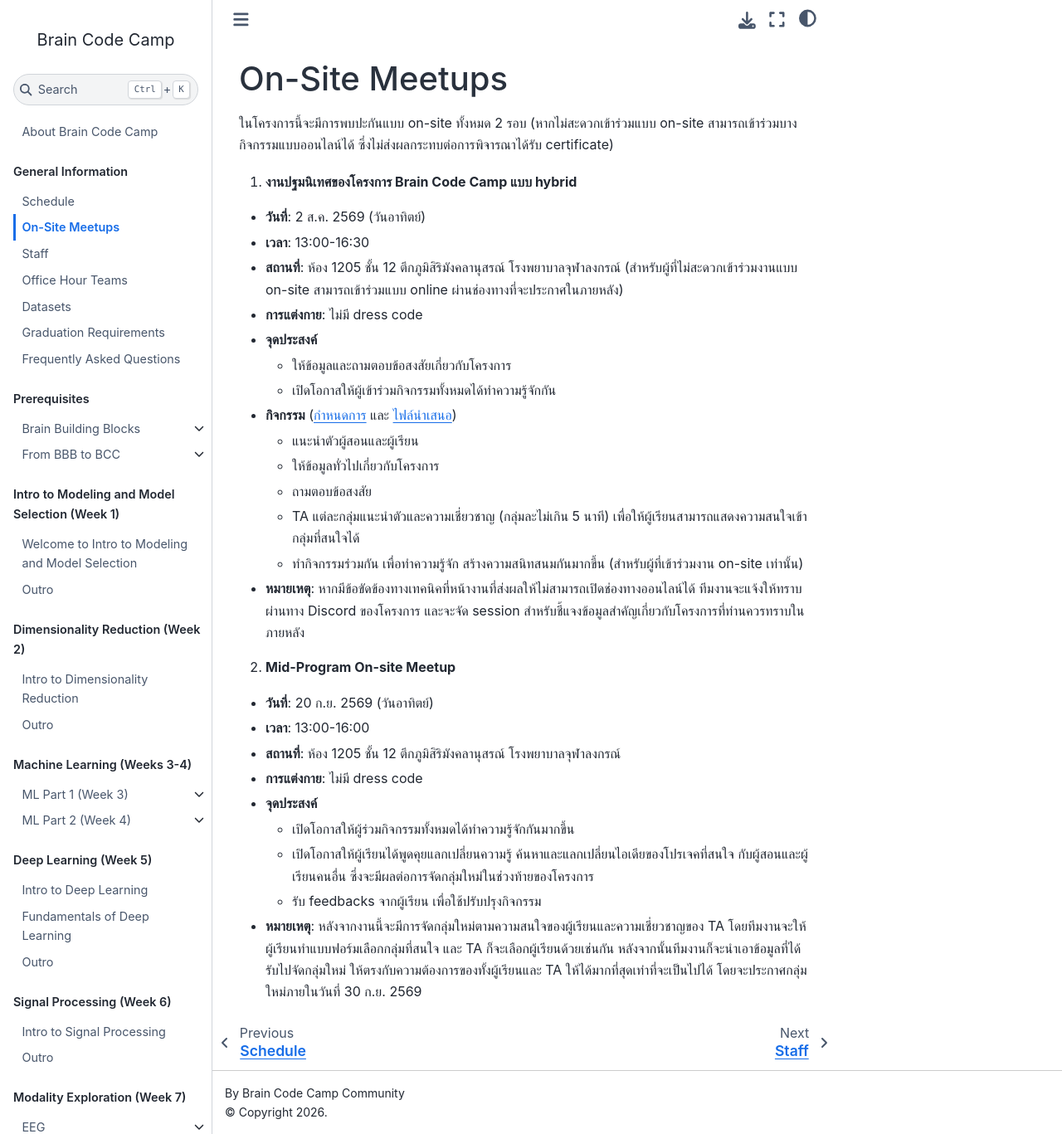
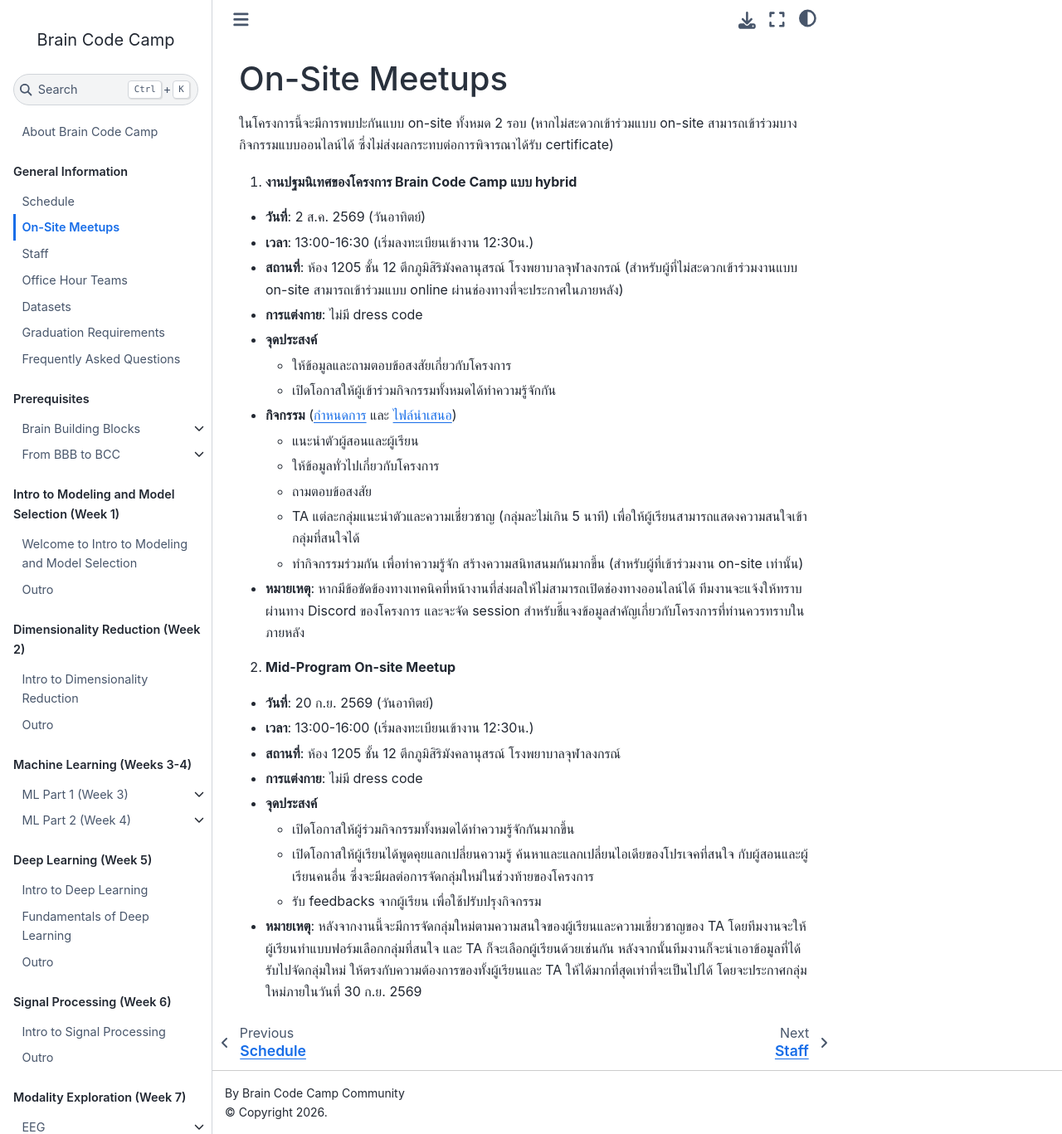
Before and after one commit to braincodecamp/brainCodeCamp2026, a Jupyter Book: the page built from GeneralInfo/on-site-meetups.md, in a window 1280 px wide and 1367 px high. Shown: the whole window at 83% size. Built offline with Jupyter Book 1.0.4 settings and Sphinx 7.4.7 and the Sphinx Book theme 1.1.4, drawn with Linux system fonts in a browser that asks for light colours; pages that are not in the unit, such as notebooks, are missing from menus.

```diff
--- a/GeneralInfo/on-site-meetups.md
+++ b/GeneralInfo/on-site-meetups.md
@@ -5,13 +5,13 @@
 1. **งานปฐมนิเทศของโครงการ Brain Code Camp แบบ hybrid**
 
 - **วันที่**: 2 ส.ค. 2569 (วันอาทิตย์)
-- **เวลา**: 13:00-16:30
+- **เวลา**: 13:00-16:30 (เริ่มลงทะเบียนเข้างาน 12:30น.)
 - **สถานที่**: ห้อง 1205 ชั้น 12 ตึกภูมิสิริมังคลานุสรณ์ โรงพยาบาลจุฬาลงกรณ์ (สำหรับผู้ที่ไม่สะดวกเข้าร่วมงานแบบ on-site สามารถเข้าร่วมแบบ online ผ่านช่องทางที่จะประกาศในภายหลัง)
 - **การแต่งกาย**: ไม่มี dress code
 - **จุดประสงค์**
   - ให้ข้อมูลและถามตอบข้อสงสัยเกี่ยวกับโครงการ
   - เปิดโอกาสให้ผู้เข้าร่วมกิจกรรมทั้งหมดได้ทำความรู้จักกัน
-- **กิจกรรม** (<a href="/other-documents/bcc2026-orientation-schedule.pdf" target="_blank">กำหนดการ</a> และ <a href="https://github.com/braincodecamp/brain-code-camp-2026-lectures/blob/5f1905a845532a2ffdaed989cbd1ffa51dc63513/OrientationSlides/BCC2026-orientation.pdf" target="_blank">ไฟล์นำเสนอ</a>)
+- **กิจกรรม** (<a href="https://github.com/braincodecamp/brain-code-camp-2026-lectures/blob/cb0e50fb473d3c7e3b3ffd20698cc30123dc2706/OrientationMaterials/bcc2026-orientation-schedule.pdf" target="_blank">กำหนดการ</a> และ <a href="https://github.com/braincodecamp/brain-code-camp-2026-lectures/blob/cb0e50fb473d3c7e3b3ffd20698cc30123dc2706/OrientationMaterials/bcc2026-orientation.pdf" target="_blank">ไฟล์นำเสนอ</a>)
   - แนะนำตัวผู้สอนและผู้เรียน
   - ให้ข้อมูลทั่วไปเกี่ยวกับโครงการ
   - ถามตอบข้อสงสัย
@@ -22,7 +22,7 @@
 2. **Mid-Program On-site Meetup**
 
 - **วันที่**: 20 ก.ย. 2569 (วันอาทิตย์)
-- **เวลา**: 13:00-16:00
+- **เวลา**: 13:00-16:00 (เริ่มลงทะเบียนเข้างาน 12:30น.)
 - **สถานที่**: ห้อง 1205 ชั้น 12 ตึกภูมิสิริมังคลานุสรณ์ โรงพยาบาลจุฬาลงกรณ์
 - **การแต่งกาย**: ไม่มี dress code
 - **จุดประสงค์**
```
Also changed, not shown: other parts of GeneralInfo/on-site-meetups.md (+0 -1 lines), GeneralInfo/schedule.md (+3 -6 lines), 1 other file.
